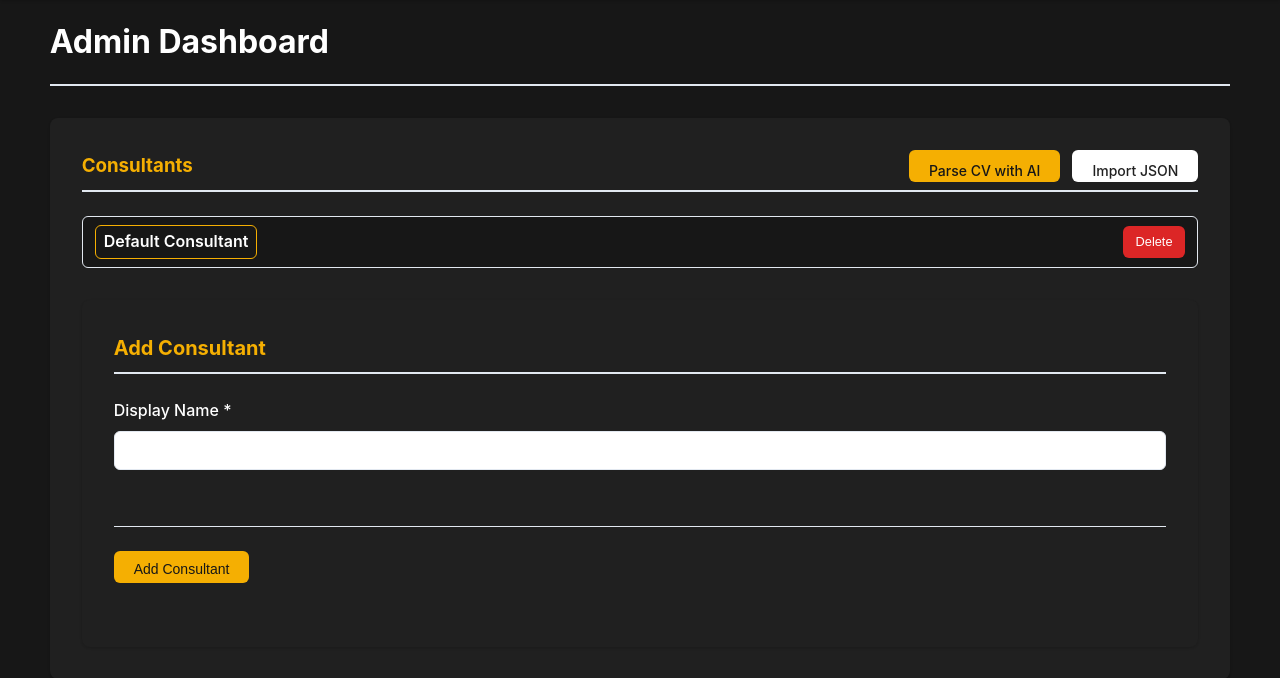
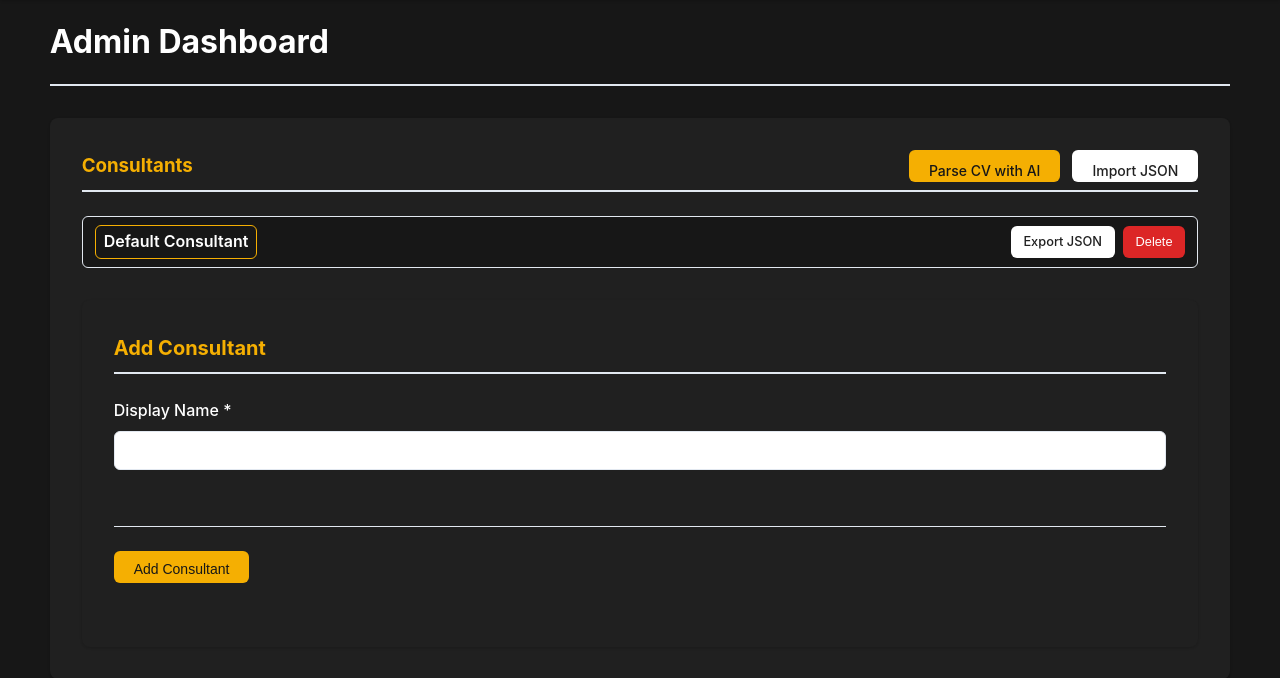
Before and after one commit to gvanlee/BetterCV, a Flask app: page /admin in a window 1280 px wide. Shown: the part 104-782 px from the top of the page. Run offline with Flask 3, Linux system fonts and the light colour scheme; the visitor is signed in with stand-in values (Sample User, id 1); data comes from the database, SQL or seed files in the repository; data that the repository does not hold is empty; some libraries are stand-ins or nearby versions.

Commit message:
* restored export button on admin page that went AWOL

```diff
--- a/templates/admin.html
+++ b/templates/admin.html
@@ -28,6 +28,7 @@
                     {% if not is_current %}
                     <a href="{{ url_for('switch_consultant', consultant_id=consultant['id']) }}" class="btn btn-small btn-primary">{{ t.consultants.switch_button }}</a>
                     {% endif %}
+                    <a href="{{ url_for('export_consultant', consultant_id=consultant['id']) }}" class="btn btn-small btn-secondary">{{ t.consultants.export_button }}</a>
                     <form method="POST" action="{{ url_for('delete_consultant', consultant_id=consultant['id']) }}"
                           style="display: inline;" onsubmit="return confirm('{{ t.messages.delete_confirm_consultant }}');">
                         <button type="submit" class="btn btn-small btn-danger">{{ t.buttons.delete }}</button>
```
